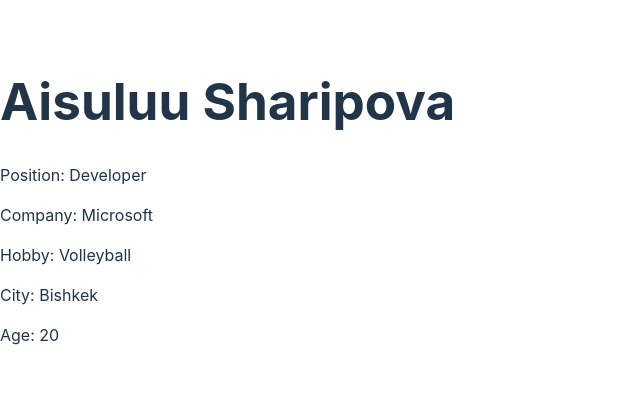
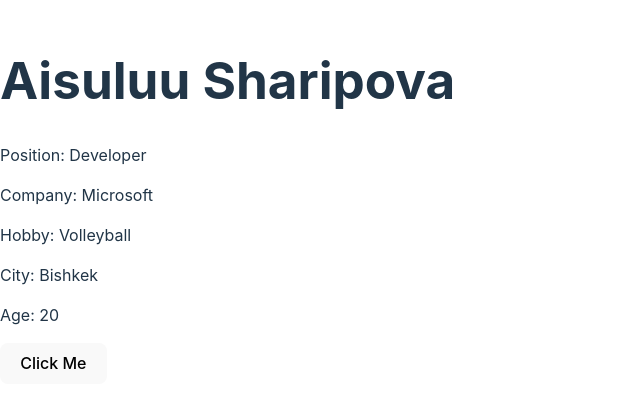
Before and after one commit to AisuluuSharipova/frontend-course, a React (Vite) app in the folder react-project/: page / in a window 1280 px wide. Shown: the part 199-606 px from the top of the page, without its empty margins (0-640 px from the left). Built offline with nearby package versions, Linux system fonts and the light colour scheme.

Commit message:
Add button to PersonInfo component

```diff
--- a/react-project/src/PersonalInfo.jsx
+++ b/react-project/src/PersonalInfo.jsx
@@ -18,6 +18,7 @@ const PersonalInfo = () => {
             <p>Hobby: {person.hobby}</p>
             <p>City: {person.city}</p>
             <p>Age: {person.age}</p>
+            <button>Click Me</button>
         </div>
     );
 };
```
